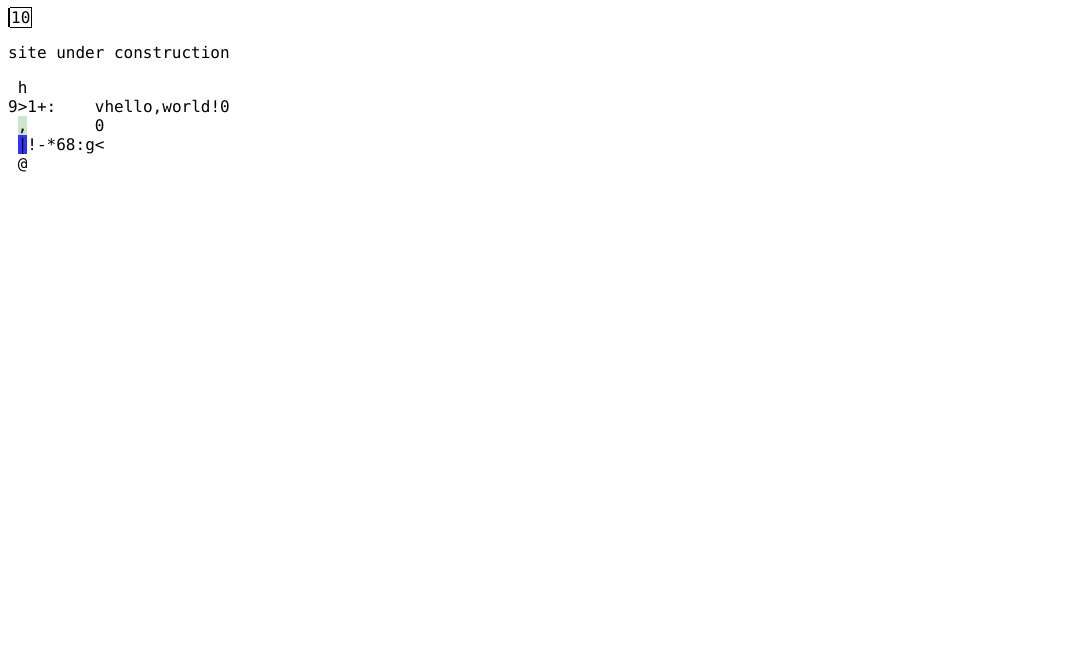
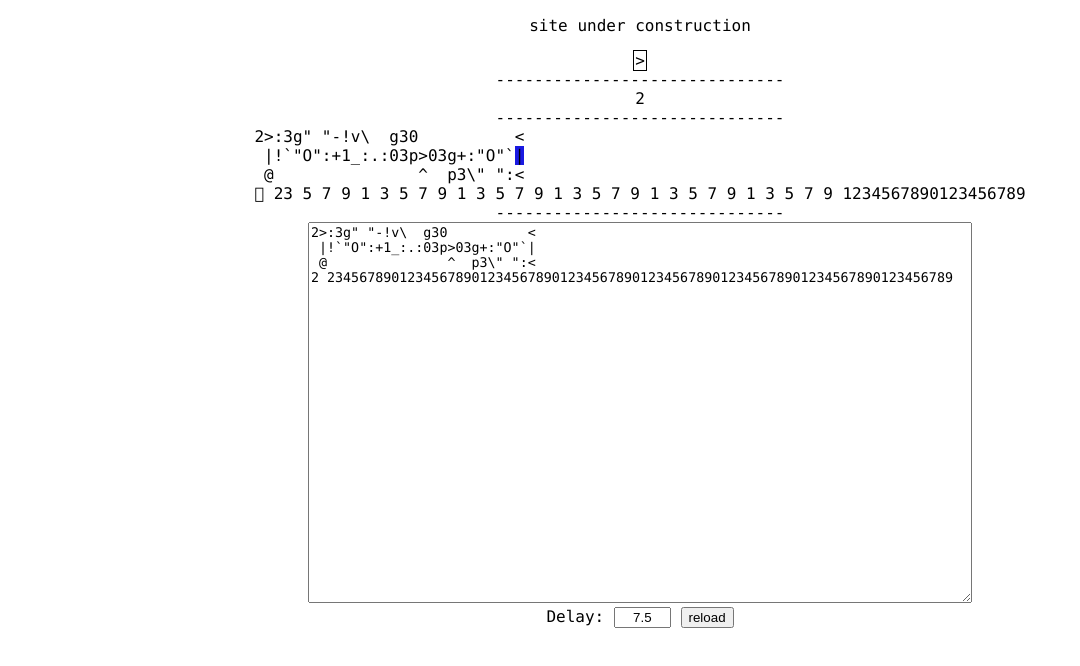
Before and after one commit to rsheldiii/bobwritescode, a plain HTML site: page index.html in a window 1280 px wide. Shown: the whole page, without its empty margins (0-1080 px from the left). Drawn offline with nearby package versions, Linux system fonts and the light colour scheme.

Commit message:
moar code

```diff
--- a/befunge.js
+++ b/befunge.js
@@ -8,7 +8,7 @@ function Befunge(verbose){
   this.program = new BefungeProgram();
   this.pointer = new Pointer();
 
-  this.exit = false;
+  this.exitState = false;
 }
 
 Befunge.prototype.load = function(code,step){
@@ -18,7 +18,7 @@ Befunge.prototype.load = function(code,step){
 
 Befunge.prototype.run = function(){
   var ret = "";
-  while (!this.exit){
+  while (!this.exitState){
     this.printVerbose();
 
     var t = this.executeCommand(this.getCommand());
@@ -47,12 +47,16 @@ Befunge.prototype.step = function(hookInstance,step){
   this.pointer.advance();
   this.checkBounds();
 
-	if (!this.exit){
+	if (!this.exitState){
 		var pthis = this;
 		setTimeout(function(){
 			pthis.step(hookInstance,step);
 		}, step);
 	}
+}
+
+Befunge.prototype.exit = function(){
+	this.exitState = true;
 }
 
 Befunge.prototype.printVerbose = function(){
@@ -123,6 +127,17 @@ BefungeProgram.prototype.setCell = function(position, value){
 	this.program[position] = value;
 }
 
+BefungeProgram.prototype.extractProgram = function(){
+	var ret = "";
+	for (var y = 0; y < this.height; y++){
+		 for (var x = 0; x < this.width; x++){
+			ret += this.getCommand([x,y]);
+		 }
+		 ret += "\n";
+	 }
+	 return ret;
+}
+
 
 //instruction pointer class
 
@@ -163,8 +178,10 @@ Pointer.prototype.advance = function(){
 }
 
 Pointer.prototype.setRandomDirection = function(){
-  var random = Math.round(Math.random(4));
-  this.direction = Pointer.directions[Object.keys(Pointer.directions)[random]]
+  var random = Math.floor(Math.random()*4);
+  console.log(random);
+  var direction = Object.keys(Pointer.directions)[random];
+  this.direction = Pointer.directions[direction];
 }
 
 
@@ -174,7 +191,7 @@ Pointer.prototype.setRandomDirection = function(){
 Commands = function(){}
 Commands.error = function(){
   console.log("Error Found");
-  this.exit = true;
+  this.exitState = true;
 }
 Commands.zero = function(){this.stack.push(0);}
 Commands.one = function(){this.stack.push(1);}
@@ -235,6 +252,7 @@ Commands.south = function(){
   this.pointer.setDirection("SOUTH");
 }
 Commands.randomDirection = function(){
+	console.log("wee")
   this.pointer.setRandomDirection();
 }
 Commands.hpop = function(){
@@ -281,12 +299,10 @@ Commands.put = function(){
 Commands.get = function(){
   var y = this.stack.pop();
   var x = this.stack.pop();
-  console.log([x,y]);
-  console.log(this.program.getCommand([x,y]));
   this.stack.push(this.program.getCommand([x,y]).charCodeAt(0));
 }
 Commands.end = function(){
-  this.exit = true;
+  this.exitState = true;
 }
 Commands.noop = function(){}
 //actual command listing
--- a/befunge_hook.js
+++ b/befunge_hook.js
@@ -1,18 +1,58 @@
-function BefungeSelector(code,outputdiv,codediv,stackdiv){
+function BefungeSelector(code,delay,outputdiv,codediv,stackdiv){//TODO: need more div control or break off div control to something else? god damn. need div control for input textarea
+  this.delay = delay || BefungeSelector.delay;
+
   this.outputdiv = outputdiv;
   this.codediv = codediv;
   this.stackdiv = stackdiv;
 
+  this.position = [-1,-1];
+  this.previosPosition = [-1,-1];
+
   this.befunge = new Befunge(false);
   this.program = this.befunge.load(code);
+
   this.makeGrid();
 
-  this.befunge.step(this,BefungeSelector.delay);
+  this.befunge.step(this,this.delay);
 }
 
-BefungeSelector.delay = 250;
+BefungeSelector.delay = 7.5;
+
+BefungeSelector.prototype.step = function(closure){
+  if (this.exitState) return;
+
+  var pointer = closure.pointer;
+  var output = closure.output;
+  var stack = closure.stack;
+  var command = closure.command;
+
+  if (output){
+	  this.makeOutput(output);
+  }
+
+  if (command == "p"){
+	  this.makeGrid();//grid has changed
+  }
+
+  this.previousPosition = this.position;
+  this.position = pointer.getPosition();
+
+  //update grid to select correct cell
+  $("#" + this.createID(this.position)).css({"background-color" : "rgba(25,25,225,1)"});
+  if(this.previousPosition) $("#" + this.createID(this.previousPosition)).css({"background-color" : "rgba(255,255,255,1)"});
+
+
+  //command specific
+  if (command == "," || command == ".") $("#" + this.createID(this.position)).css({"background-color" : "green"});
+
+
+  //recreate stack
+  this.makeStack(stack);
+};
 
 BefungeSelector.prototype.makeGrid = function(){
+  $(this.codediv).empty();
+
   var cellHTML = "<span></span>";
   var rowHTML = "<div></div>";
 
@@ -29,33 +69,9 @@ BefungeSelector.prototype.makeGrid = function(){
   }
 };
 
-
-BefungeSelector.prototype.createID = function(position){
-  return "row" + parseInt(position[1]) + "" + "col" + parseInt(position[0]) + "";
-};
-
-BefungeSelector.prototype.step = function(closure){
-  var pointer = closure.pointer;
-  var output = closure.output;
-  var stack = closure.stack;
-  var command = closure.command;
-
-  if (output) $(this.outputdiv).append(output);
-
-  this.previousPosition = this.currentPosition;
-  this.currentPosition = pointer.getPosition();
-
-  //update grid to select correct cell
-  $("#" + this.createID(this.currentPosition)).css({"background-color" : "blue"});
-  if (this.previousPosition) $("#" + this.createID(this.previousPosition)).css({"background-color" : "white"});
-
-  //command specific
-  if (command == "," || command == ".") $("#" + this.createID(this.currentPosition)).css({"background-color" : "green"});
-
-
-  //recreate stack
-  this.makeStack(stack);
-};
+ BefungeSelector.prototype.extractGrid = function(){
+	return this.program.extractProgram();
+ }
 
 BefungeSelector.prototype.makeStack = function(stack) {
   $(this.stackdiv).empty();
@@ -69,6 +85,30 @@ BefungeSelector.prototype.makeStack = function(stack) {
   }
 };
 
+BefungeSelector.prototype.makeOutput = function(output) {
+  if (output){
+    var html = $(this.outputdiv).attr("html") || "";
+    html += output;
+    $(this.outputdiv).attr("html",html);
+    $(this.outputdiv).html(html);
+  }
+};
+
+BefungeSelector.prototype.clearOutput = function(){
+	$(this.outputdiv).attr("html", "");
+}
+
+BefungeSelector.prototype.createID = function(position){
+  return "row" + parseInt(position[1]) + "" + "col" + parseInt(position[0]) + "";
+};
+
 BefungeSelector.prototype.finish = function(){
   console.log("output ended!");
 }
+
+BefungeSelector.prototype.exit = function(){
+	this.exitState = true;
+	//you must call this in order to tell the befunge interpreter to stop interpreting
+	this.clearOutput();
+	this.befunge.exit();
+}
--- a/index.html
+++ b/index.html
@@ -15,29 +15,58 @@
 		      		'                     >:^'
     			].join("\n");
 
-				code = ['9>1+:    vhello,world!0',
-						    ' ,       0',
-						    ' |!-*68:g<',
+				code = ['7>1+:0gvhello,world!<a href = "http://www.google.com">czechss it out</a>, I can do HTML!0',
+						    ' ,     :',
+						    ' |!-*86<',
 						    ' @'].join("\n");
-				h = new BefungeSelector(code,"#output","#grid","#stack");
+
+				code = ['2>:3g" "-!v\\  g30          <',
+						' |!`"O":+1_:.:03p>03g+:"O"`|',
+						' @               ^  p3\\" ":<',
+						'2 234567890123456789012345678901234567890123456789012345678901234567890123456789'].join("\n")
+				h = new BefungeSelector(code,undefined,"#output","#grid","#stack");
+
+
+				$("#input").val(h.extractGrid());
+
+				$("#reload").click(function(){
+					h.exit();
+					h = new BefungeSelector($("#input").val(), $("#delay").val(), "#output", "#grid", "#stack");
+				});
 			});
 		</script>
 	</head>
 	<body>
+
+		<div id = "header">
+			<p>site under construction</p>
+		</div>
+
 		<div id = "ticker">
-			<div class = "container stack">
+			<div class = "container">
 				<div id = "stack" class = "stack"></div>
 			</div>
 		</div>
 
+		<div class = "separator">------------------------------</div>
+
 		<div id = "content">
-			<p>site under construction</p>
 			<div id = "output">&nbsp;</div>
 		</div>
+
+		<div class = "separator">------------------------------</div>
 
 		<div id = "bottom">
 			<div id = "grid">
 			</div>
+
+			<div class = "separator">------------------------------</div>
+
+			<div id = "controls">
+				<textarea id = "input" rows = "25" cols = "80" wrap="off"></textarea> <br/>
+				<label> Delay: <input id = "delay" value="7.5" size = "4"></label>
+				<button id = "reload">reload</button>
+			</div>
 		</div>
 	</body>
 </html>
--- a/main.css
+++ b/main.css
@@ -1,14 +1,28 @@
-html{
+*{
+	text-align : center;
+}
+
+
+html,textarea{
    font-family:Consolas,Monaco,Lucida Console,Liberation Mono,DejaVu Sans Mono,Bitstream Vera Sans Mono,Courier New, monospace;/* can you put this shit on multiple lines?*/
+}
+
+textarea{
+	text-align: left;
 }
 
 span{
   background-color:white;
-  -webkit-transition: background-color 250ms linear;
-  -moz-transition: background-color 250ms linear;
-  -o-transition: background-color 250ms linear;
-  -ms-transition: background-color 250ms linear;
-  transition: background-color 250ms linear;
+  x-webkit-transition: background-color 50ms linear;
+  x-moz-transition: background-color 50ms linear;
+  x-o-transition: background-color 50ms linear;
+  x-ms-transition: background-color 50ms linear;
+  xtransition: background-color 50ms linear;
+}
+
+.pulseme{
+  animation: pulse 1s 1 linear;
+  -webkit-animation: pulse 1s 1 ease-in-out;
 }
 
 .stackcell{
@@ -19,6 +33,22 @@ span{
   border-bottom: 1px solid black;
 }
 
-.stack{
+.stackcell:first-child{
   border-left: 1px solid black;
 }
+
+.separator{
+	clear: both;
+}
+
+@keyframes pulse {
+  0% { background-color: rgba(255,255,255,1); }
+  50% { background-color: rgba(0,0,255,1); }
+  100% { background-color: rgba(255,255,255,1); }
+}
+
+@-webkit-keyframes pulse {
+  0% { background-color: rgba(255,255,255,1); }
+  50% { background-color: rgba(0,0,255,1); }
+  100% { background-color: rgba(255,255,255,1); }
+}
```
